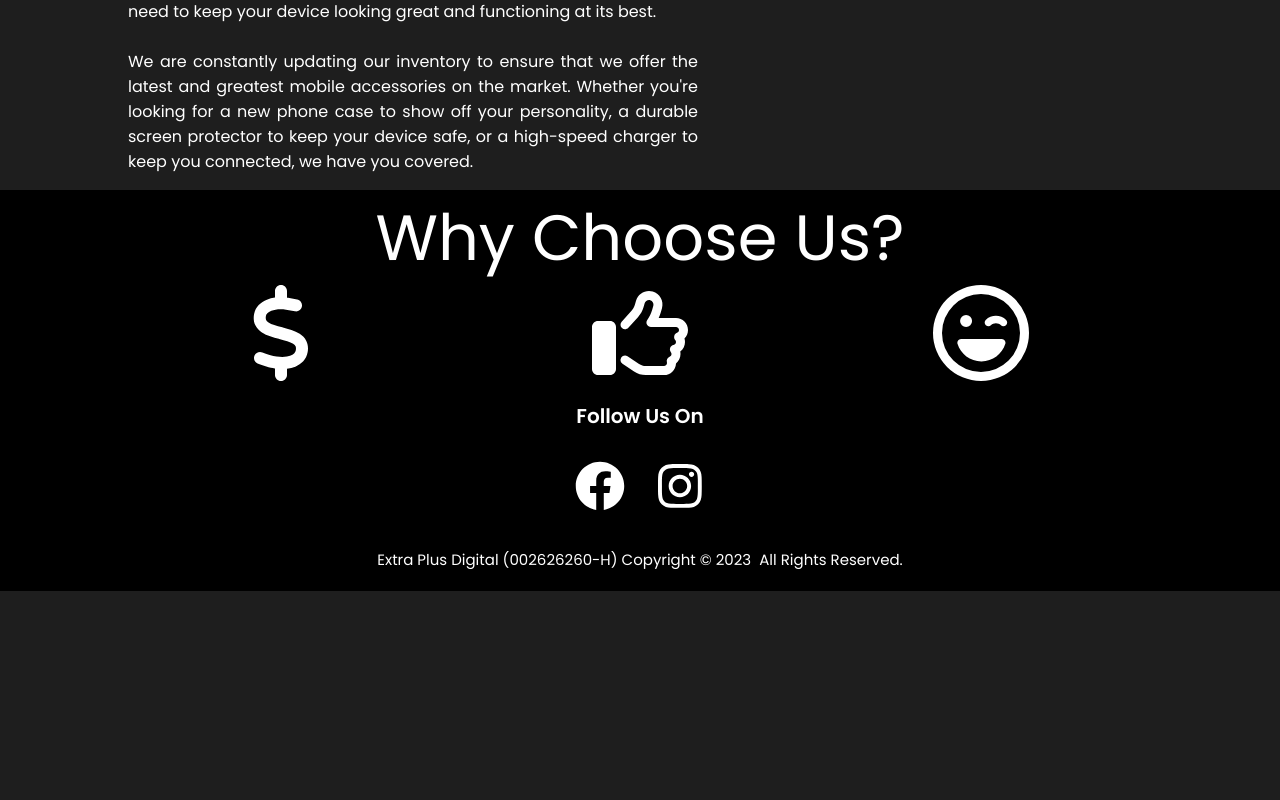
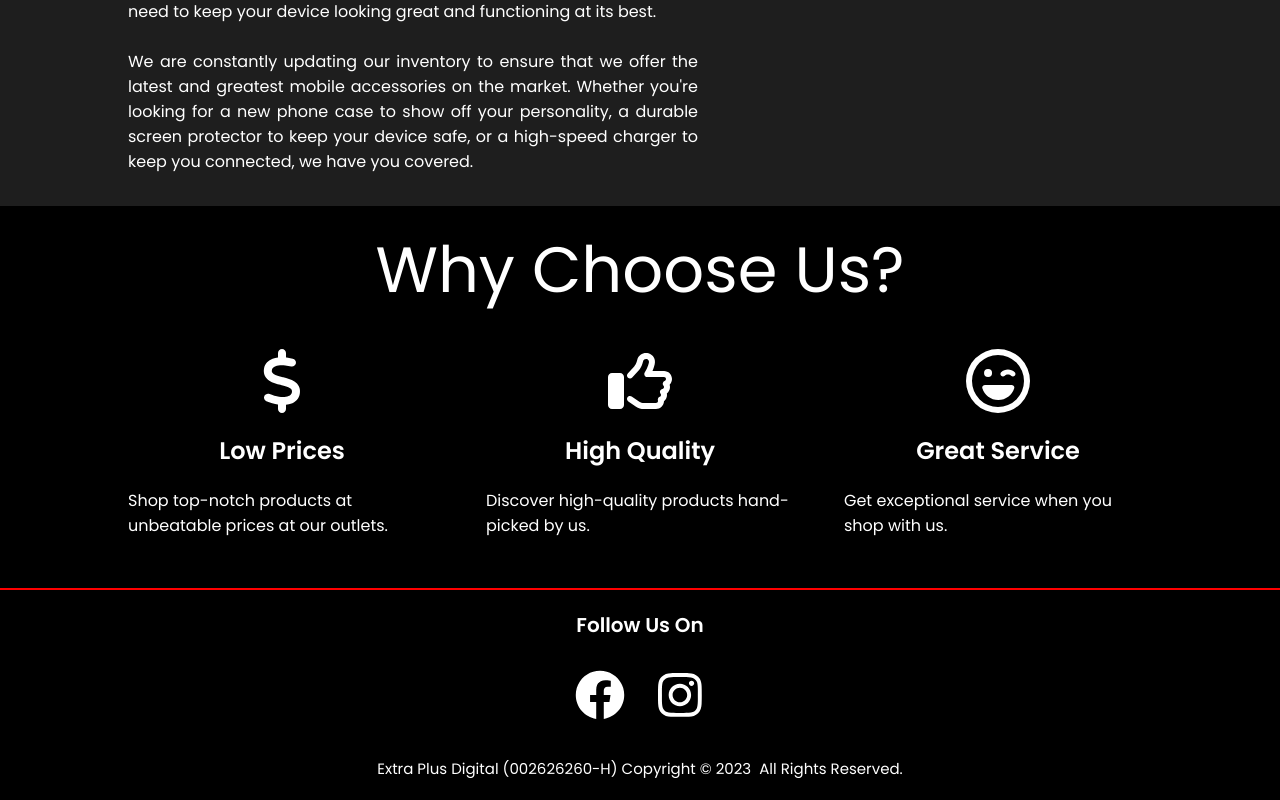
Before and after one commit to Sodiumchloridy/superhero-gadget, a Next.js app: page /about-us in a window 1280 px wide. Shown: the part 842-1642 px from the top of the page. Before the commit the page ends 1433 px from the top, so only its background shows below. Built offline with nearby package versions, Linux system fonts and the light colour scheme.

Commit message:
updated files

```diff
--- a/app/about-us/about-us.css
+++ b/app/about-us/about-us.css
@@ -102,16 +102,20 @@
     box-sizing: border-box;
     width: 100%;
     background-color: #000;
+    padding-bottom: 50px;
+    border-bottom: red 2px solid;
 }
 
 .about-us .why-us .title {
     text-align: center;
     font-size: clamp(1rem, 5vw, 5rem);
-    margin: 0;
+    padding: 1rem 0 1rem 0;
+    margin: 1rem 0 1rem 0;
 }
 
 .about-us .grid-container {
     display: grid;
+    gap: 50px;
     grid-template-columns: repeat(3, 1fr);
     align-items: center;
     align-items: center;
@@ -122,10 +126,30 @@
 .about-us .grid-item {
     display: flex;
     flex-direction: column;
+    align-items: center;
+    justify-content: center;
 }
 
 .about-us .grid-item svg {
-    width: 6rem;
+    display: block;
+    width: 4rem;
+    aspect-ratio: 1;
     height: auto;
     margin: 0 auto;
 }
+.about-us .grid-item h2 {
+    font-size: 1.5rem;
+    font-weight: 600;
+}
+
+.about-us .grid-item p {
+    margin: 0;
+    text-align: left;
+}
+
+@media (max-width: 768px) {
+    .about-us .grid-container {
+        grid-template-columns: none;
+        grid-template-rows: repeat(3, 1fr)
+    }
+}
--- a/app/about-us/page.tsx
+++ b/app/about-us/page.tsx
@@ -83,19 +83,25 @@ export default function AboutUs(){
                     <div className="title">Why Choose Us?</div>
                     <div className="grid-container">
                         <div className="grid-item">
-                            <svg xmlns="http://www.w3.org/2000/svg" viewBox="0 0 512 512">
+                            <svg xmlns="http://www.w3.org/2000/svg" viewBox="0 0 320 512">
                                 <path fill='#FFFFFF' d="M160 0c17.7 0 32 14.3 32 32V67.7c1.6 .2 3.1 .4 4.7 .7c.4 .1 .7 .1 1.1 .2l48 8.8c17.4 3.2 28.9 19.9 25.7 37.2s-19.9 28.9-37.2 25.7l-47.5-8.7c-31.3-4.6-58.9-1.5-78.3 6.2s-27.2 18.3-29 28.1c-2 10.7-.5 16.7 1.2 20.4c1.8 3.9 5.5 8.3 12.8 13.2c16.3 10.7 41.3 17.7 73.7 26.3l2.9 .8c28.6 7.6 63.6 16.8 89.6 33.8c14.2 9.3 27.6 21.9 35.9 39.5c8.5 17.9 10.3 37.9 6.4 59.2c-6.9 38-33.1 63.4-65.6 76.7c-13.7 5.6-28.6 9.2-44.4 11V480c0 17.7-14.3 32-32 32s-32-14.3-32-32V445.1c-.4-.1-.9-.1-1.3-.2l-.2 0 0 0c-24.4-3.8-64.5-14.3-91.5-26.3c-16.1-7.2-23.4-26.1-16.2-42.2s26.1-23.4 42.2-16.2c20.9 9.3 55.3 18.5 75.2 21.6c31.9 4.7 58.2 2 76-5.3c16.9-6.9 24.6-16.9 26.8-28.9c1.9-10.6 .4-16.7-1.3-20.4c-1.9-4-5.6-8.4-13-13.3c-16.4-10.7-41.5-17.7-74-26.3l-2.8-.7 0 0C119.4 279.3 84.4 270 58.4 253c-14.2-9.3-27.5-22-35.8-39.6c-8.4-17.9-10.1-37.9-6.1-59.2C23.7 116 52.3 91.2 84.8 78.3c13.3-5.3 27.9-8.9 43.2-11V32c0-17.7 14.3-32 32-32z"/>
                             </svg>
+                            <h2>Low Prices</h2>
+                            <p>Shop top-notch products at unbeatable prices at our outlets.</p>
                         </div>
                         <div className="grid-item">
                             <svg xmlns="http://www.w3.org/2000/svg" viewBox="0 0 512 512">
                                 <path fill='#FFFFFF' d="M323.8 34.8c-38.2-10.9-78.1 11.2-89 49.4l-5.7 20c-3.7 13-10.4 25-19.5 35l-51.3 56.4c-8.9 9.8-8.2 25 1.6 33.9s25 8.2 33.9-1.6l51.3-56.4c14.1-15.5 24.4-34 30.1-54.1l5.7-20c3.6-12.7 16.9-20.1 29.7-16.5s20.1 16.9 16.5 29.7l-5.7 20c-5.7 19.9-14.7 38.7-26.6 55.5c-5.2 7.3-5.8 16.9-1.7 24.9s12.3 13 21.3 13L448 224c8.8 0 16 7.2 16 16c0 6.8-4.3 12.7-10.4 15c-7.4 2.8-13 9-14.9 16.7s.1 15.8 5.3 21.7c2.5 2.8 4 6.5 4 10.6c0 7.8-5.6 14.3-13 15.7c-8.2 1.6-15.1 7.3-18 15.1s-1.6 16.7 3.6 23.3c2.1 2.7 3.4 6.1 3.4 9.9c0 6.7-4.2 12.6-10.2 14.9c-11.5 4.5-17.7 16.9-14.4 28.8c.4 1.3 .6 2.8 .6 4.3c0 8.8-7.2 16-16 16H286.5c-12.6 0-25-3.7-35.5-10.7l-61.7-41.1c-11-7.4-25.9-4.4-33.3 6.7s-4.4 25.9 6.7 33.3l61.7 41.1c18.4 12.3 40 18.8 62.1 18.8H384c34.7 0 62.9-27.6 64-62c14.6-11.7 24-29.7 24-50c0-4.5-.5-8.8-1.3-13c15.4-11.7 25.3-30.2 25.3-51c0-6.5-1-12.8-2.8-18.7C504.8 273.7 512 257.7 512 240c0-35.3-28.6-64-64-64l-92.3 0c4.7-10.4 8.7-21.2 11.8-32.2l5.7-20c10.9-38.2-11.2-78.1-49.4-89zM32 192c-17.7 0-32 14.3-32 32V448c0 17.7 14.3 32 32 32H96c17.7 0 32-14.3 32-32V224c0-17.7-14.3-32-32-32H32z"/>
                             </svg>
+                            <h2>High Quality</h2>
+                            <p>Discover high-quality products hand-picked by us.</p>
                         </div>
                         <div className="grid-item">
                             <svg xmlns="http://www.w3.org/2000/svg" viewBox="0 0 512 512">
                                 <path fill='#FFFFFF' d="M464 256A208 208 0 1 0 48 256a208 208 0 1 0 416 0zM0 256a256 256 0 1 1 512 0A256 256 0 1 1 0 256zm130.7 57.9c-4.2-13.6 7.1-25.9 21.3-25.9H364.5c14.2 0 25.5 12.4 21.3 25.9C369 368.4 318.2 408 258.2 408s-110.8-39.6-127.5-94.1zM144.4 192a32 32 0 1 1 64 0 32 32 0 1 1 -64 0zm165.8 21.7c-7.6 8.1-20.2 8.5-28.3 .9s-8.5-20.2-.9-28.3c14.5-15.5 35.2-22.3 54.6-22.3s40.1 6.8 54.6 22.3c7.6 8.1 7.1 20.7-.9 28.3s-20.7 7.1-28.3-.9c-5.5-5.8-14.8-9.7-25.4-9.7s-19.9 3.8-25.4 9.7z"/>
                             </svg>
+                            <h2>Great Service</h2>
+                            <p>Get exceptional service when you shop with us.</p>
                         </div>
                     </div>
                 </div>
```
